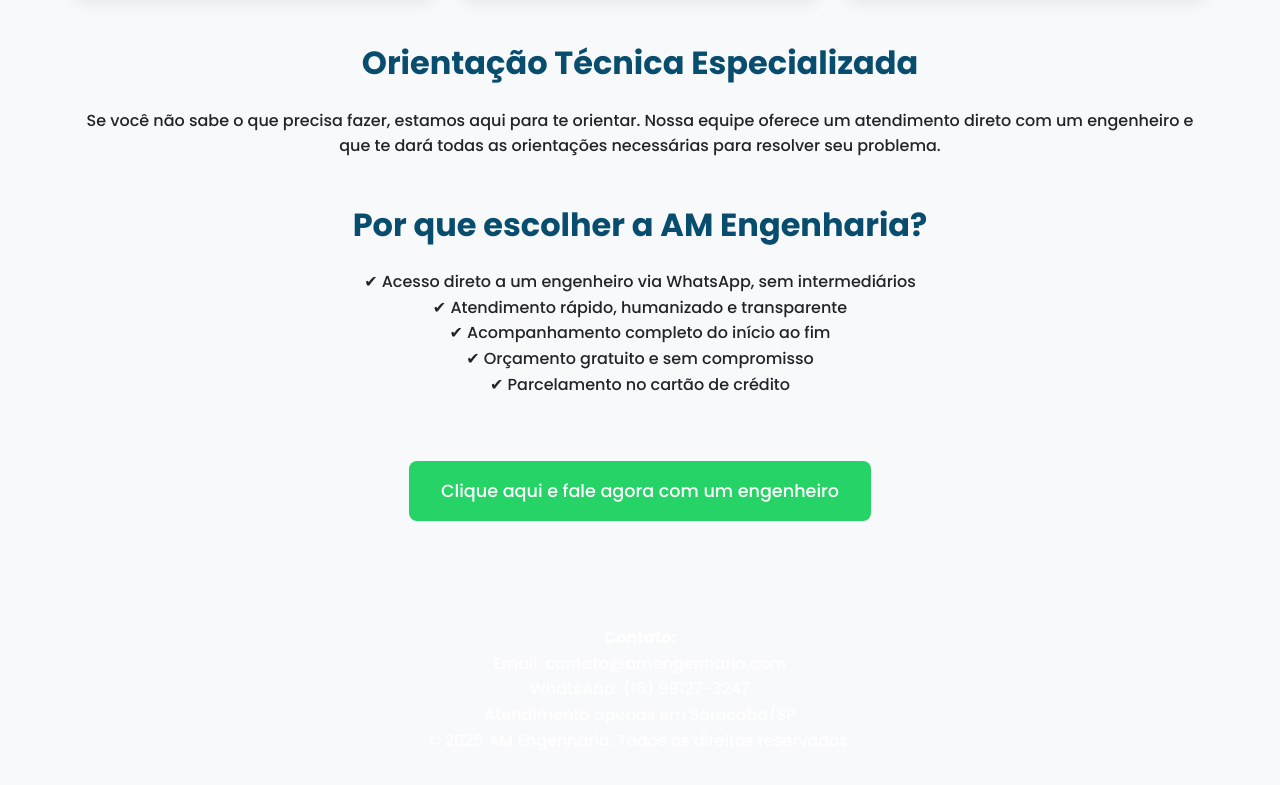
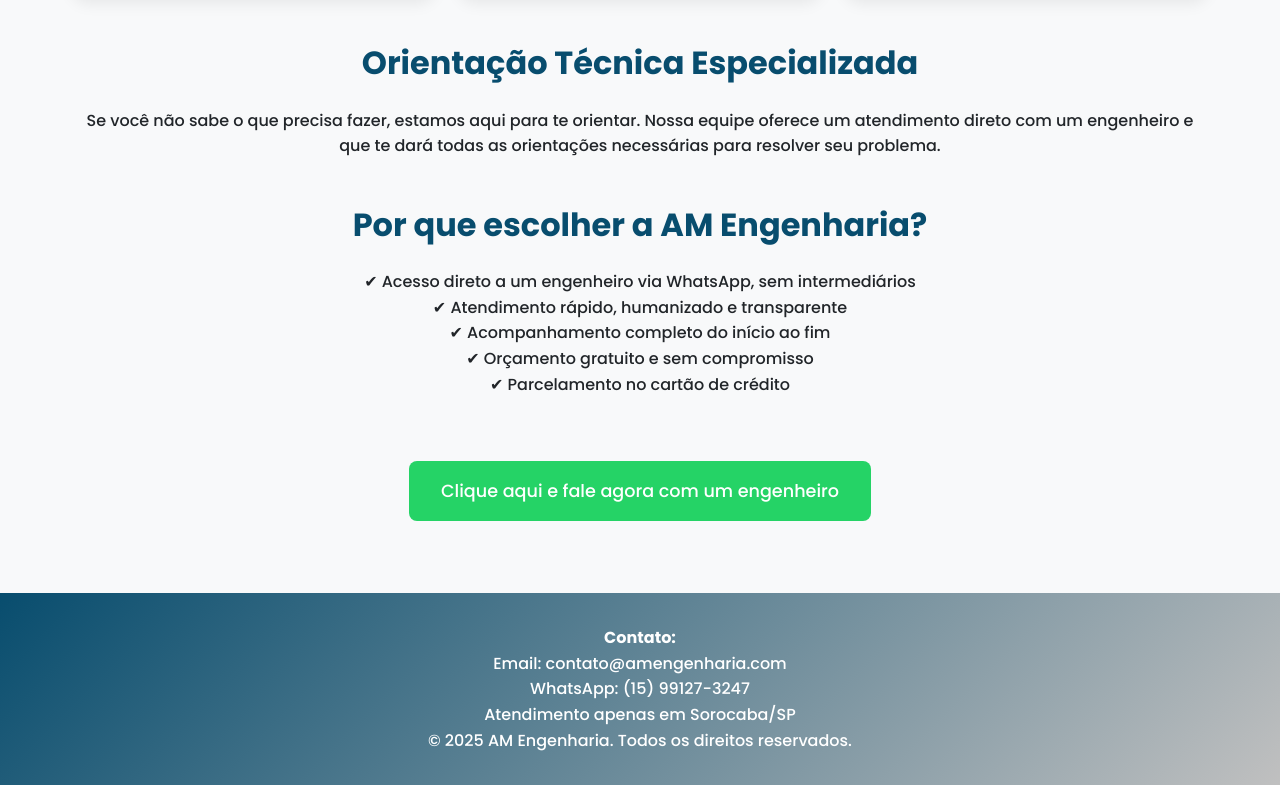
Before and after one commit to Allangenigena/meu-site, a plain HTML site: page index.html in a window 1280 px wide. Shown: the part 1135-1920 px from the top of the page. Drawn offline with Linux system fonts and the light colour scheme.

Commit message:
Update index.html

```diff
--- a/index.html
+++ b/index.html
@@ -117,7 +117,7 @@ ul, ol, li {
     }
 
     footer {
-      background-color:linear-gradient(135deg, #084d6e, #C0C0C0);
+      background: linear-gradient(135deg, #084d6e, #C0C0C0);
       color: white;
       padding: 2rem 1rem;
       text-align: center;
```
